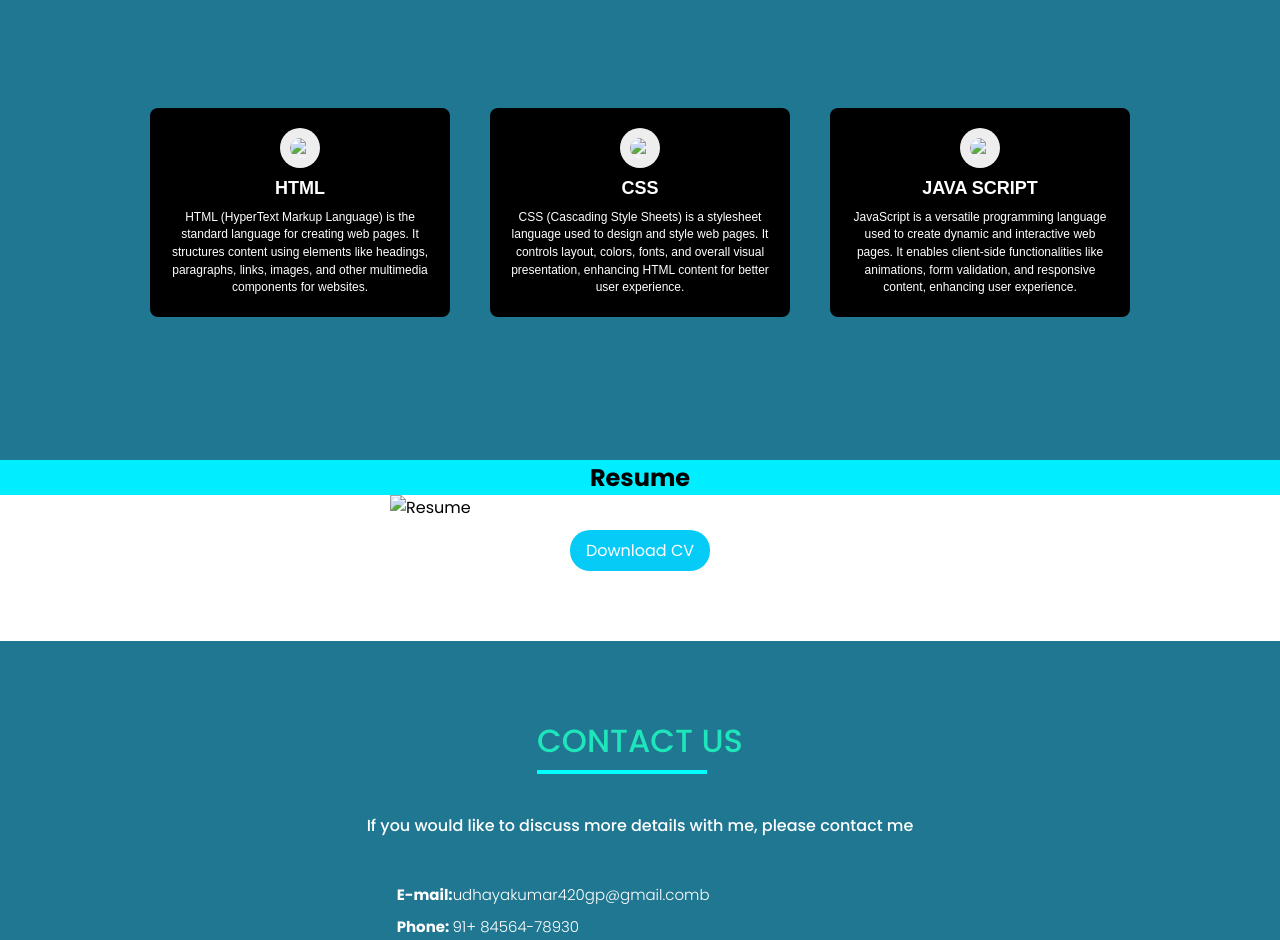
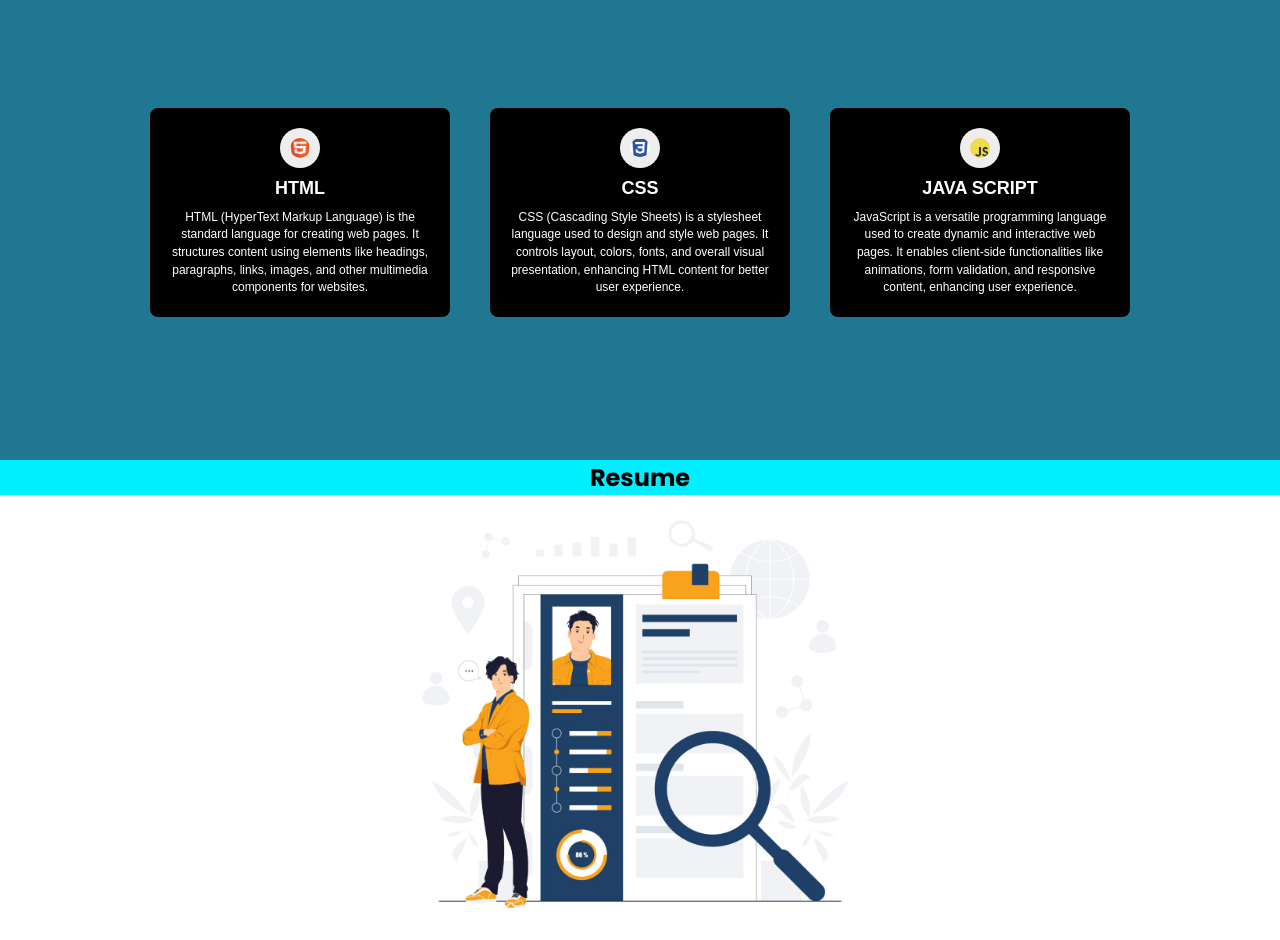
Before and after one commit to Udhaya11891/naan_portfolio, a plain HTML site: page index.html in a window 1280 px wide. Shown: the part 1860-2800 px from the top of the page. Drawn offline with nearby package versions, Linux system fonts and the light colour scheme; files whose address does not match are found by name.

Commit message:
index.html

```diff
--- a/index.html
+++ b/index.html
@@ -43,7 +43,7 @@
                 </div>
             </div>
             <div class="image">
-                <img src="./img/udhay.jpg" alt="profile">
+                <img src="udhay.jpg" alt="profile">
             </div>
 
         </div>
@@ -70,14 +70,14 @@
             <hr>
         </div>
         <div class="main_content">
-            <img src="./img/html.jpg" alt="HTML">
+            <img src="html.jpg" alt="HTML">
             <h2>html</h2>
             <p>
                 HTML (HyperText Markup Language) is the standard language for creating web pages. It structures content using elements like headings, paragraphs, links, images, and other multimedia components for websites.
             </p>
         </div>
         <div class="main_content">
-            <img src="./img/css.jpg" alt="CSS">
+            <img src="css.jpg" alt="CSS">
             <h2>css</h2>
             <p>
                 CSS (Cascading Style Sheets) is a stylesheet language used to design and style web pages. It controls layout, colors, fonts, and overall visual presentation, enhancing HTML content for better user experience.
@@ -87,7 +87,7 @@
         </div>
 
         <div class="main_content">
-            <img src="./img/js.jpg" alt="JavaScript">
+            <img src="js.jpg" alt="JavaScript">
             <h2>java script</h2>
             <p>
                 JavaScript is a versatile programming language used to create dynamic and interactive web pages. It enables client-side functionalities like animations, form validation, and responsive content, enhancing user experience.
@@ -100,12 +100,12 @@
     <section id="resume">
         <center><h2  class="resume">Resume</h2></center>
         <div class="image1">
-        <img src="./img/resume-imag.jpg" alt="Resume" width="700px">
+        <img src="resume-imag.jpg" alt="Resume" width="700px">
         </div>
         <div class="section-content">
             <center>
 
-                <a href="./Resume/RESUME.docx" target="_blank" class="download-button">Download CV</a>
+                <a href="RESUME.docx" target="_blank" class="download-button">Download CV</a>
             </center>
         </div>
     </section>
```
